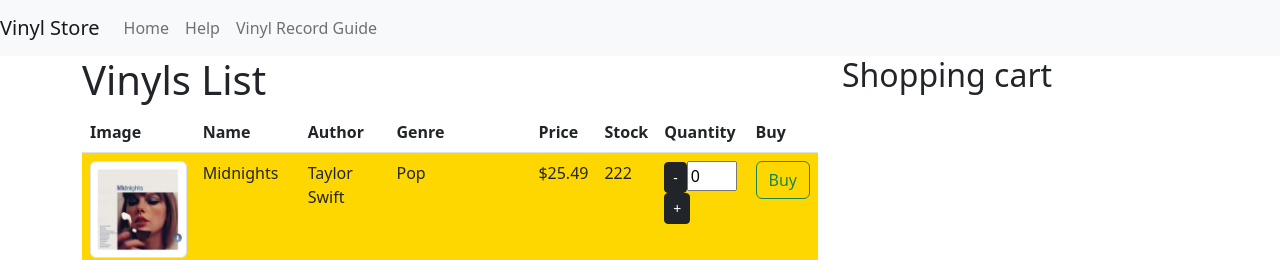
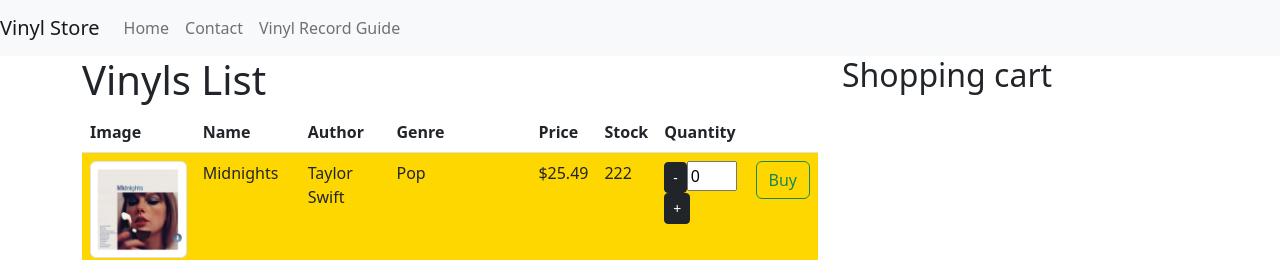
Before and after one commit to atomasr/vinylstore-angular, an Angular app: page /vinyls in a window 1280 px wide. Shown: the top 260 px of the page. Built offline with nearby package versions, Linux system fonts and the light colour scheme.

Commit message:
Falta estilizar con css.

```diff
--- a/src/app/app.component.html
+++ b/src/app/app.component.html
@@ -6,7 +6,7 @@
     <div class="collapse navbar-collapse" id="navbarNavAltMarkup">
         <div class="navbar-nav">
             <a class="nav-link" [routerLink]="['/vinyls']">Home</a>
-            <a class="nav-link" [routerLink]="['/contact']">Help</a>
+            <a class="nav-link" [routerLink]="['/contact']">Contact</a>
             <a class="nav-link" [routerLink]="['/guide']">Vinyl Record Guide</a>
         </div>
     </div>
--- a/src/app/input-integer/input-integer.component.ts
+++ b/src/app/input-integer/input-integer.component.ts
@@ -20,7 +20,7 @@ export class InputIntegerComponent implements OnInit {
   quantityChange: EventEmitter<number> = new EventEmitter<number>();
 
   @Output()
-  maxReached: EventEmitter<number> = new EventEmitter<number>();
+  maxReached: EventEmitter<string> = new EventEmitter<string>();
 
   ngOnInit(): void {
   }
@@ -30,7 +30,7 @@ export class InputIntegerComponent implements OnInit {
       this.quantity++;
       this.quantityChange.emit(this.quantity);
     } else {
-      this.maxReached.emit(this.max);
+      this.maxReached.emit("You already reached the maximum available (" + this.max + ").");
     }
   }
   downQuantity(): void {
--- a/src/app/vinyl-list/vinyl-list.component.html
+++ b/src/app/vinyl-list/vinyl-list.component.html
@@ -9,7 +9,7 @@
             <th>Price</th>
             <th>Stock</th>
             <th>Quantity</th>
-            <th>Buy</th>
+            <th></th>
         </tr>
     </thead>
     <tbody>
@@ -21,7 +21,8 @@
             <td>{{vinyl.price | currency}}</td>
             <td><span class="badge bg-warning text-dark" *ngIf="vinyl.stock==0">OUT OF STOCK</span><span *ngIf="vinyl.stock!=0">{{vinyl.stock}}</span></td>
             <td>
-                <app-input-integer [max]="vinyl.stock" [(quantity)]="vinyl.quantity" (maxReached)="maxReached($event)" *ngIf="vinyl.stock"></app-input-integer>
+                <app-input-integer [max]="vinyl.stock" [(quantity)]="vinyl.quantity" *ngIf="vinyl.stock"></app-input-integer>
+                <p *ngIf="vinyl.quantity>=vinyl.stock">You already reached the maximum available ({{vinyl.stock}}).</p>
             </td>
             <td><button class="btn btn-outline-success" (click)="addToCart(vinyl)">Buy</button></td>
         </tr>
--- a/src/app/vinyl-list/vinyl-list.component.ts
+++ b/src/app/vinyl-list/vinyl-list.component.ts
@@ -125,7 +125,7 @@ export class VinylListComponent implements OnInit {
     vinyl.quantity = 0;
   }
 
-  maxReached(m: number) {
+  maxReached(m: string) {
     alert(m)
   }
 }
--- a/src/index.html
+++ b/src/index.html
@@ -6,7 +6,7 @@
     <title>Vinyl Store</title>
     <base href="/">
     <meta name="viewport" content="width=device-width, initial-scale=1">
-    <link rel="icon" type="image/x-icon" href="favicon.ico">
+    <link rel="icon" href="assets/img/favicon.png">
     <link href="https://cdn.jsdelivr.net/npm/bootstrap@5.2.2/dist/css/bootstrap.min.css" rel="stylesheet" integrity="sha384-Zenh87qX5JnK2Jl0vWa8Ck2rdkQ2Bzep5IDxbcnCeuOxjzrPF/et3URy9Bv1WTRi" crossorigin="anonymous">
 </head>
 
```
Also changed, not shown: src/assets/img/favicon.png (added), 1 other file (tests, documents, lock files or other folders).
